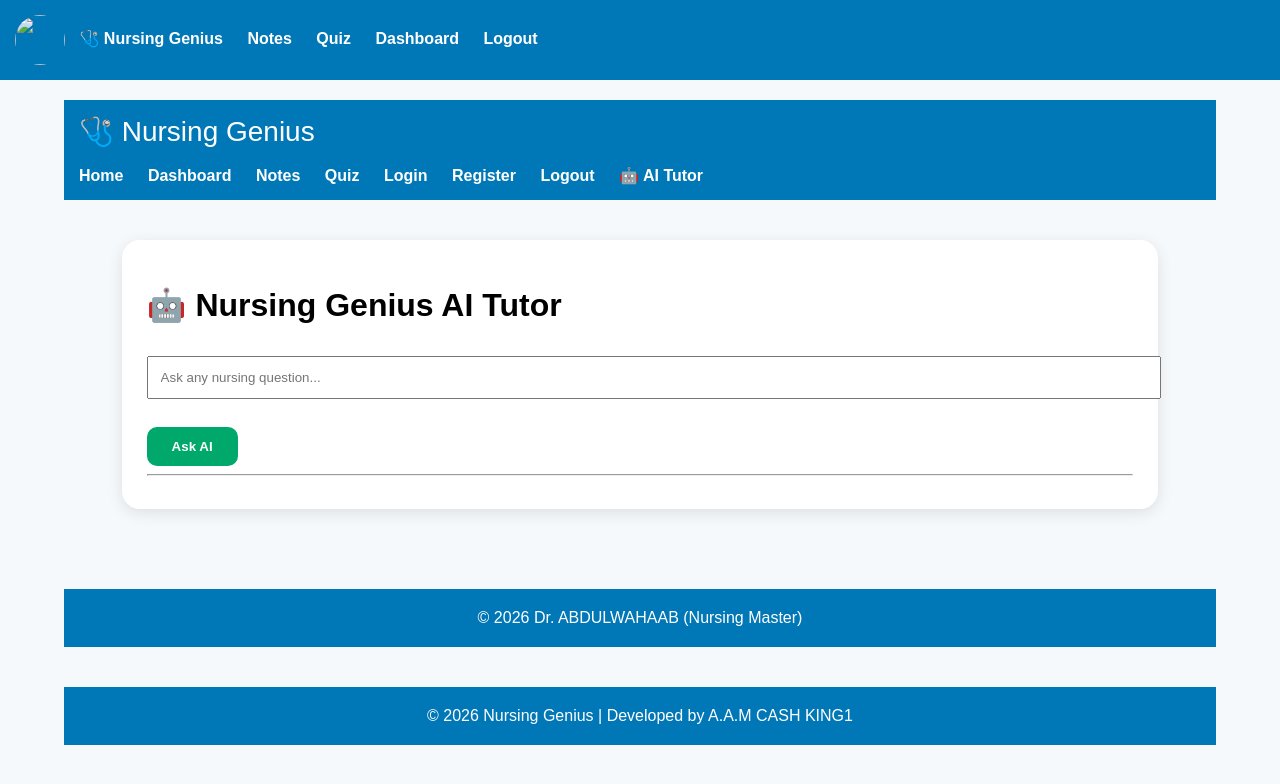
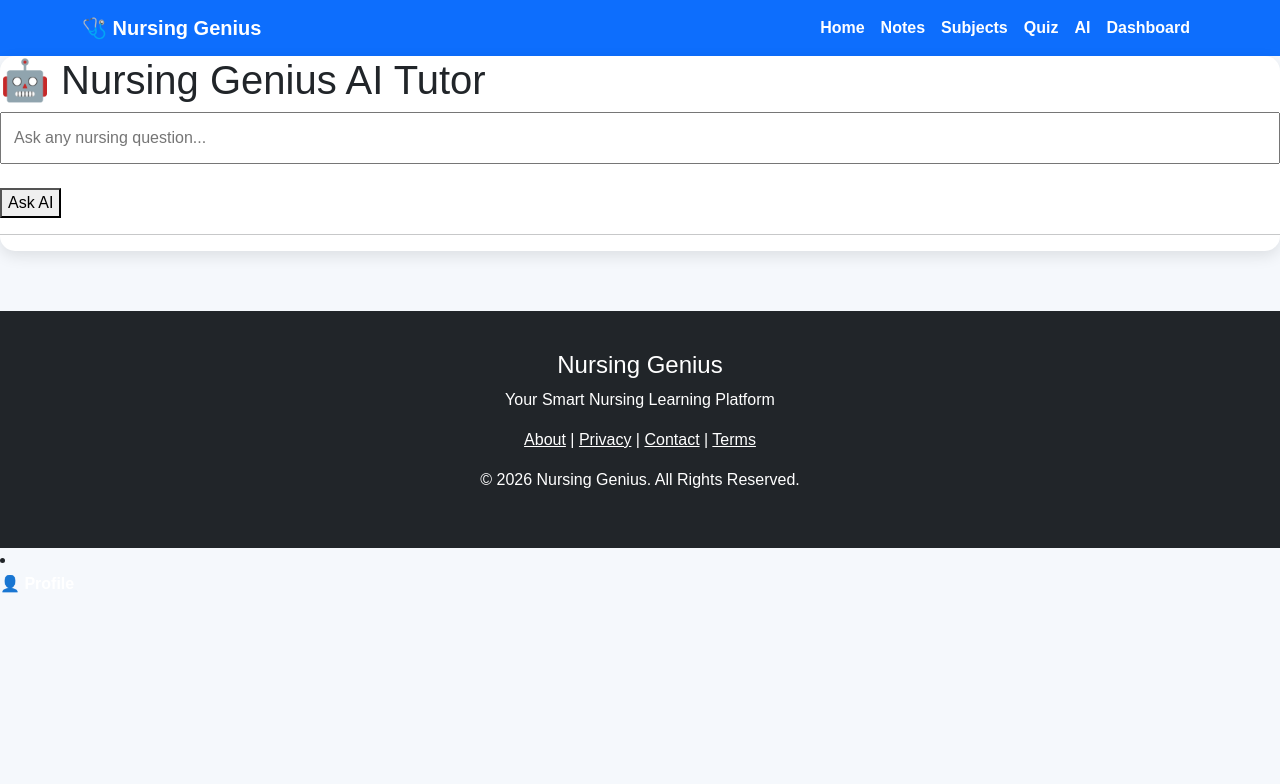
Before and after one commit to CASHKING1hacker-rgb/NURSING-GENIUS5, a Flask app: page /ai in a window 1280 px wide. Shown: the top 784 px of the page. Run offline with Flask 3, Linux system fonts and the light colour scheme.

Commit message:
Update base.html

```diff
--- a/templates/base.html
+++ b/templates/base.html
@@ -1,164 +1,122 @@
 <!DOCTYPE html>
-<html>
+<html lang="en">
+<head>
+<meta charset="UTF-8">
+<meta name="viewport" content="width=device-width, initial-scale=1">
 
-<head>
+<title>{% block title %}Nursing Genius{% endblock %}</title>
 
-<title>{% block title %}Nursing Genius - Nursing Notes and Quizzes{% endblock %}</title>
-
-<meta name="description" content="Nursing Genius helps nursing students study with nursing notes, quizzes, and exam preparation resources.">
-<meta name="keywords" content="nursing notes, nursing quizzes, nursing students, pharmacology, anatomy, nursing education">
-
-<meta name="google-site-verification" content="09qAZuUgFUzpgbhqWUo7GLdZnDGqvmHSQPm8oFZyyF8" />
-
-<link rel="stylesheet" href="{{ url_for('static', filename='style.css') }}">
-
-<link rel="manifest" href="{{ url_for('static', filename='manifest.json') }}">
-
-<meta name="theme-color" content="#0077b6">
-
-<link rel="apple-touch-icon" href="{{ url_for('static', filename='images/logo.png') }}">
+<link href="https://cdn.jsdelivr.net/npm/bootstrap@5.3.3/dist/css/bootstrap.min.css" rel="stylesheet">
 
 <style>
-
 body{
-    margin:0;
-    font-family:Arial,sans-serif;
-    background:#f5f9fc;
+background:#f5f8fc;
+font-family:Arial,sans-serif;
 }
 
 .navbar{
-    background:#0077b6;
-    color:white;
-    padding:15px;
+background:#0d6efd;
 }
 
-.navbar a{
-    color:white;
-    text-decoration:none;
-    margin-right:20px;
-    font-weight:bold;
+.navbar-brand,
+.nav-link{
+color:white!important;
+font-weight:bold;
 }
 
-.logo{
-    font-size:28px;
-}
-
-.container{
-    padding:20px;
+.hero{
+padding:70px 20px;
+background:linear-gradient(135deg,#0d6efd,#198754);
+color:white;
+text-align:center;
 }
 
 .card{
-    background:white;
-    padding:25px;
-    margin:20px 0;
-    border-radius:18px;
-    box-shadow:0 4px 15px rgba(0,0,0,0.1);
+border:none;
+border-radius:15px;
+box-shadow:0 5px 15px rgba(0,0,0,.1);
+margin-bottom:20px;
 }
 
-.button{
-    display:inline-block;
-    background:#00a86b;
-    color:white;
-    padding:12px 25px;
-    border-radius:10px;
-    text-decoration:none;
-    font-weight:bold;
-    transition:0.3s;
+footer{
+margin-top:60px;
+background:#212529;
+color:white;
+padding:40px;
+text-align:center;
 }
-
-.button:hover{
-    background:#007a52;
-}
-
-.footer{
-    margin-top:40px;
-    background:#0077b6;
-    color:white;
-    text-align:center;
-    padding:20px;
-}
-
 </style>
 
+{% block head %}{% endblock %}
 </head>
 
 <body>
 
-<nav>
-
-<a href="/">
-    <img src="{{ url_for('static', filename='images/logo.png') }}"
-         width="50"
-         height="50">
-    🩺 Nursing Genius
-</a>
-
-<a href="/notes">Notes</a>
-
-<a href="/quiz">Quiz</a>
-
-<a href="/dashboard">Dashboard</a>
-
-<a href="/logout">
-Logout
-</a>
-
-</nav>
-
+<nav class="navbar navbar-expand-lg">
 <div class="container">
 
-<div class="navbar">
+<a class="navbar-brand" href="/">🩺 Nursing Genius</a>
 
-<span class="logo">🩺 Nursing Genius</span>
+<button class="navbar-toggler bg-white"
+type="button"
+data-bs-toggle="collapse"
+data-bs-target="#menu">
 
-<br><br>
+<span class="navbar-toggler-icon"></span>
 
-<a href="/">Home</a>
-<a href="/dashboard">Dashboard</a>
-<a href="/notes">Notes</a>
-<a href="/quiz">Quiz</a>
-<a href="/login">Login</a>
-<a href="/register">Register</a>
-<a href="/logout">Logout</a>
-<a href="/ai">🤖 AI Tutor</a>
+</button>
 
-{% if session.get("role") == "admin" %}
-<a href="/admin">⚙️ Admin Panel</a>
-{% endif %}
+<div class="collapse navbar-collapse" id="menu">
 
+<ul class="navbar-nav ms-auto">
+
+<li class="nav-item"><a class="nav-link" href="/">Home</a></li>
+
+<li class="nav-item"><a class="nav-link" href="/notes">Notes</a></li>
+
+<li class="nav-item"><a class="nav-link" href="/subjects">Subjects</a></li>
+
+<li class="nav-item"><a class="nav-link" href="/quiz">Quiz</a></li>
+
+<li class="nav-item"><a class="nav-link" href="/ai">AI</a></li>
+
+<li class="nav-item"><a class="nav-link" href="/dashboard">Dashboard</a></li>
+
+</ul>
 
 </div>
 
-<div class="container">
-
-{% with messages = get_flashed_messages() %}
-    {% if messages %}
-        {% for message in messages %}
-            <div class="flash">
-                {{ message }}
-            </div>
-        {% endfor %}
-    {% endif %}
-{% endwith %}
+</div>
+</nav>
 
 {% block content %}
-
 {% endblock %}
 
-</div>
+<footer>
 
-<div class="footer">
+<h4>Nursing Genius</h4>
 
-© 2026 Dr. ABDULWAHAAB  (Nursing Master)
+<p>Your Smart Nursing Learning Platform</p>
 
-</div>
+<p>
+<a href="/about" class="text-white">About</a> |
+<a href="/privacy" class="text-white">Privacy</a> |
+<a href="/contact" class="text-white">Contact</a> |
+<a href="/terms" class="text-white">Terms</a>
+</p>
 
-<footer class="footer">
-    <p>© 2026 Nursing Genius | Developed by A.A.M CASH KING1</p>
+<p>© 2026 Nursing Genius. All Rights Reserved.</p>
+
 </footer>
 
-</div>
+<script src="https://cdn.jsdelivr.net/npm/bootstrap@5.3.3/dist/js/bootstrap.bundle.min.js"></script>
+
+
+<li class="nav-item">
+    <a class="nav-link" href="/profile">
+        👤 Profile
+    </a>
+</li>
 
 </body>
-
 </html>
```
